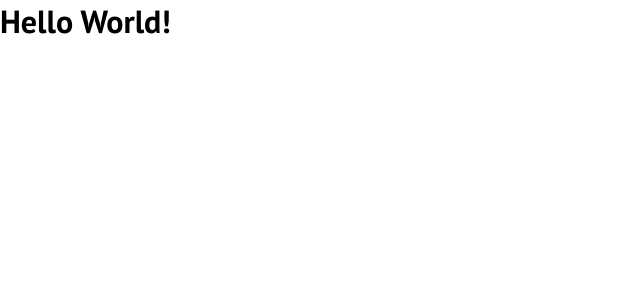
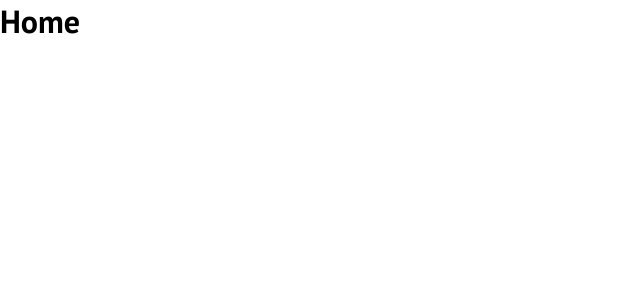
Before and after one commit to iamdevmarcos/code-hero, a React (Create React App) app: page / in a window 1280 px wide. Shown: the top 300 px of the page, without its empty margins (0-640 px from the left). Built offline with nearby package versions, Linux system fonts and the light colour scheme; a web font is replaced by a local one.

Commit message:
feat: add Home

```diff
--- a/src/App.tsx
+++ b/src/App.tsx
@@ -1,11 +1,13 @@
 import { GlobalStyles } from "./styles/GlobalStyles";
+
+import Home from "./pages/Home";
 
 const App = () => {
   return (
     <>
       <GlobalStyles />
 
-      <h1>Hello World!</h1>
+      <Home />
     </>
   );
 };
--- /dev/null
+++ b/src/pages/Home/index.tsx
@@ -0,0 +1,11 @@
+import { Container } from "./styles";
+
+const Home = () => {
+  return (
+    <Container>
+      <h1>Home</h1>
+    </Container>
+  );
+};
+
+export default Home;
--- /dev/null
+++ b/src/pages/Home/styles.ts
@@ -0,0 +1,3 @@
+import styled from "styled-components";
+
+export const Container = styled.div``;
```
